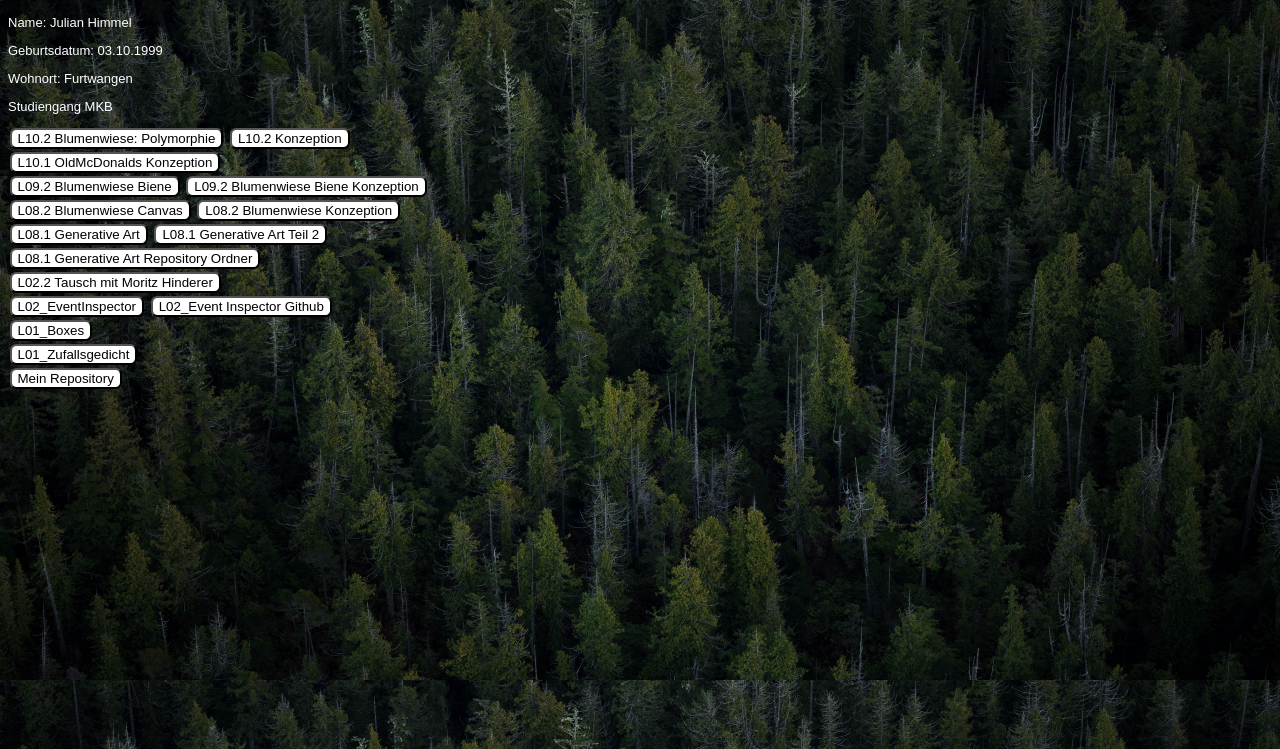
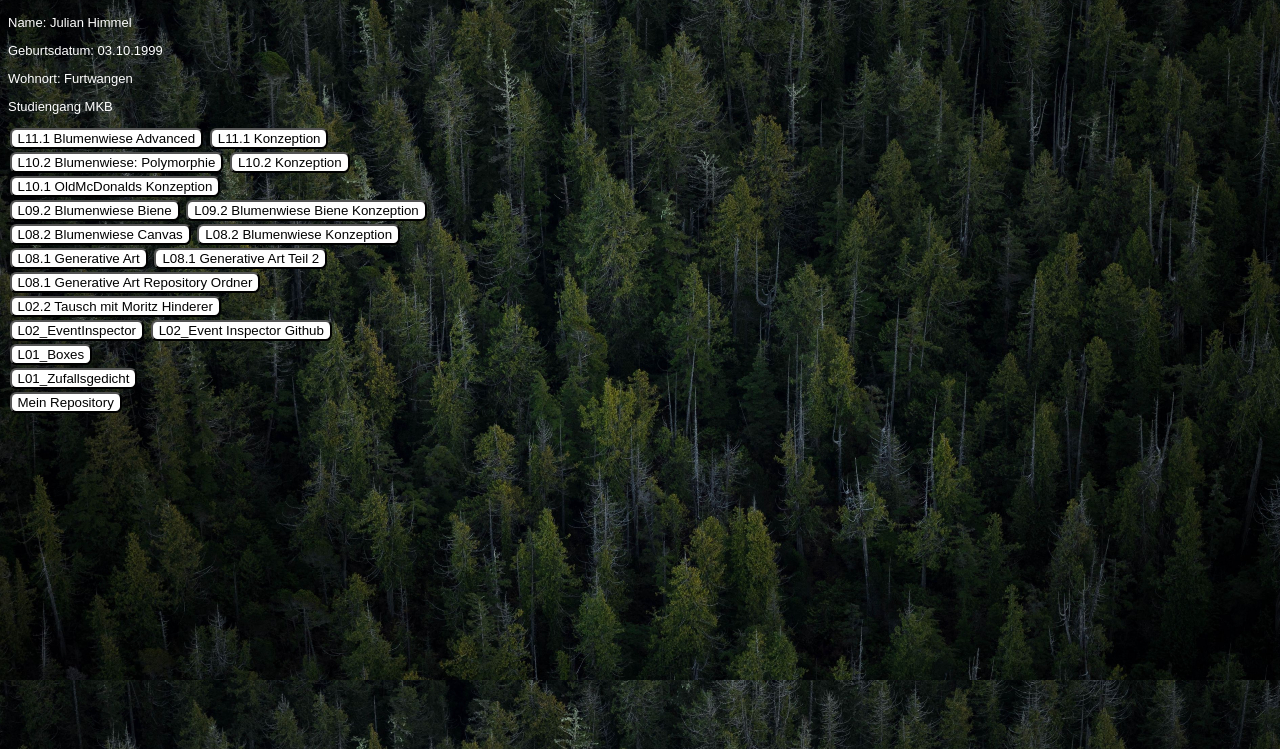
Before and after one commit to himmelju/EIA2_SOSE21, a plain HTML site: page Steckbrief/steckbrief.htm in a window 1280 px wide. Shown: the part 51-800 px from the top of the page. Drawn offline with Linux system fonts and the light colour scheme.

Commit message:
Update steckbrief.htm

```diff
--- a/Steckbrief/steckbrief.htm
+++ b/Steckbrief/steckbrief.htm
@@ -40,7 +40,9 @@ button:hover {
 	<p>Wohnort: Furtwangen</p>
 	<p>Studiengang MKB</p>
 	<p></p>
-
+	<button><a href="/EIA2_SOSE21/L11.1_BlumenwieseAdvanced/blumenwiese.html" target="_blank">L11.1 Blumenwiese Advanced</a></button>
+	<button><a href="/EIA2_SOSE21/L11.1_BlumenwieseAdvanced/L11.1 Blumenwiese Advanced Konzeption.pdf" target="_blank">L11.1 Konzeption</a></button>
+	<br>
 	<button><a href="/EIA2_SOSE21/L10.2_BienenBlumenwiese/blumenwiese.html" target="_blank">L10.2 Blumenwiese: Polymorphie</a></button>
 	<button><a href="/EIA2_SOSE21/L10.2_BienenBlumenwiese/L10.2 Bienen Blumenwiese Canvas Konzeption.pdf" target="_blank">L10.2 Konzeption</a></button>
 	<br>
```
